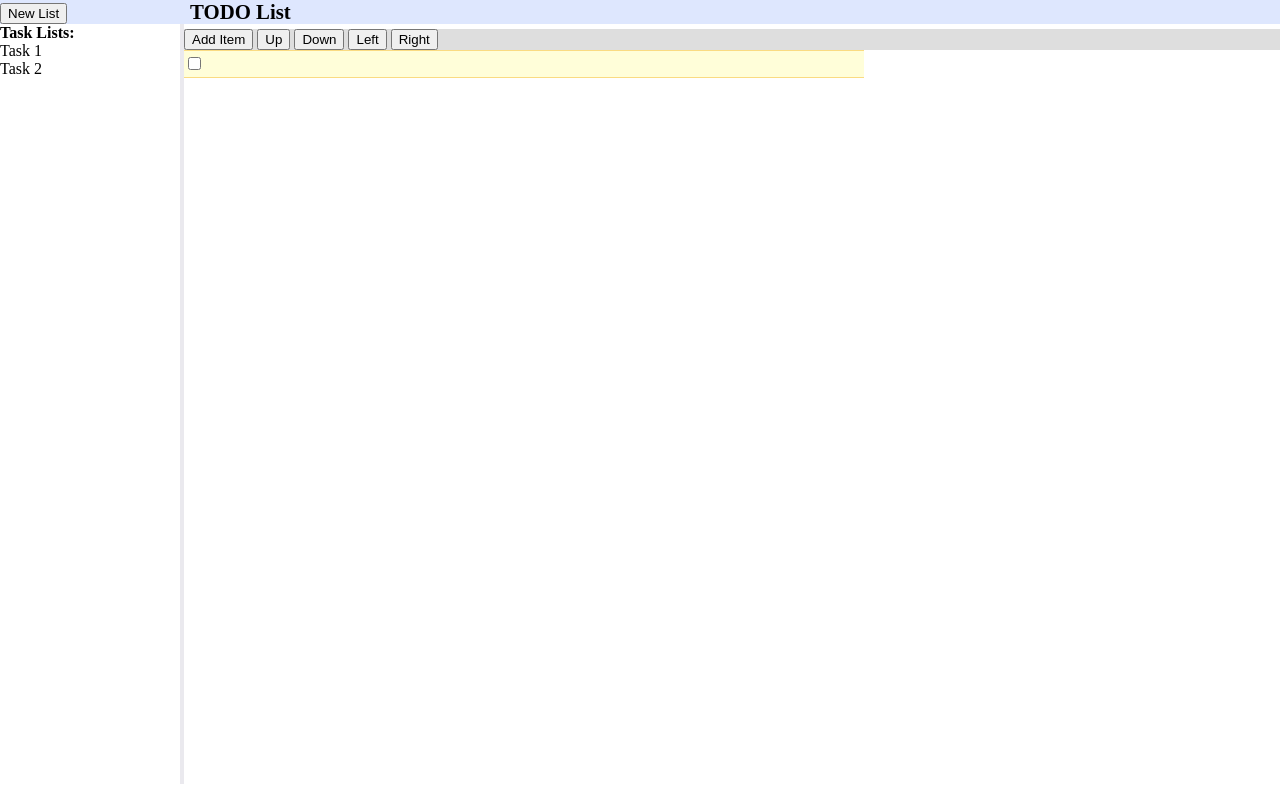
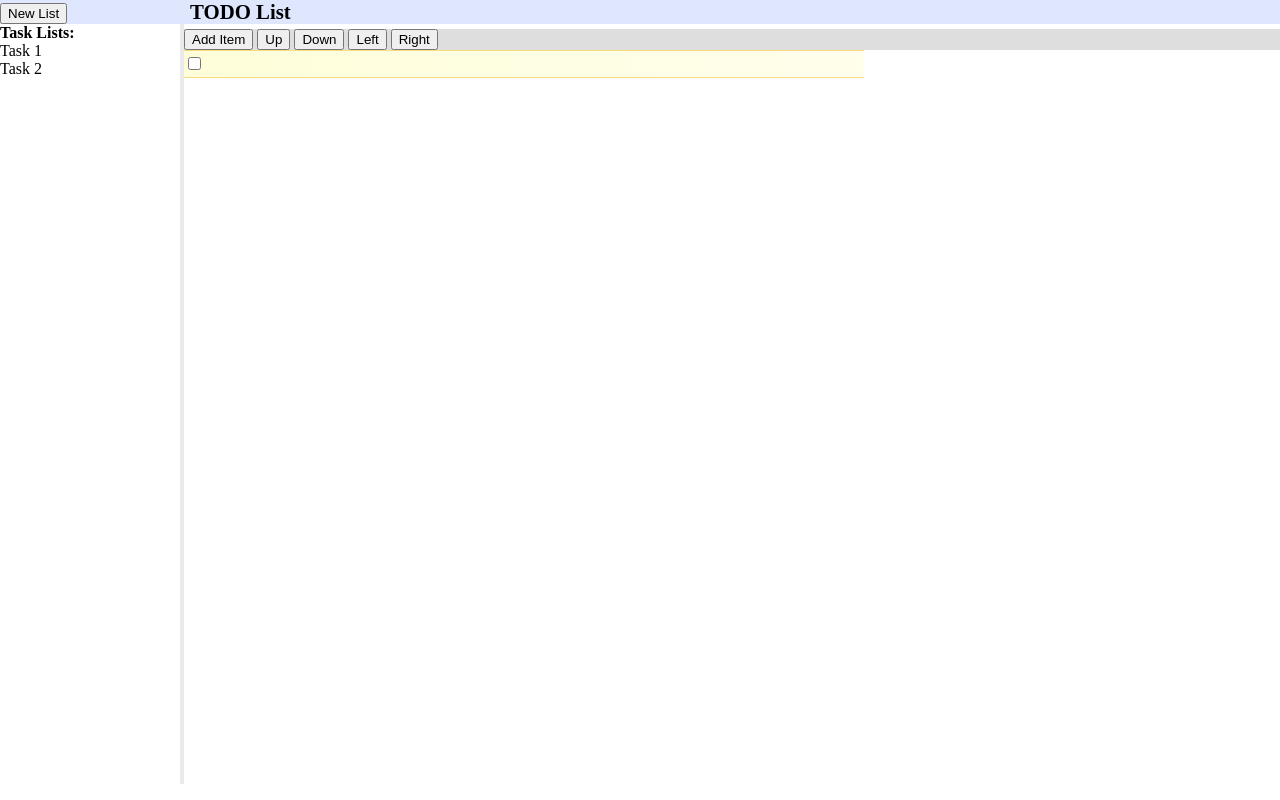
Before and after one commit to xuzhao9/gtasks-canvas, a plain HTML site: page index.html in a window 1280 px wide. Drawn offline with Linux system fonts and the light colour scheme.

Commit message:
Added new background for the row.

```diff
--- a/css/styles.css
+++ b/css/styles.css
@@ -72,7 +72,7 @@ html, body {
 .rowwrapper {
     width: 62%;
     height: 1.6em;
-    background-color: #fffed9;
+    background-image: linear-gradient(to right, rgba(255,254,217,1), rgba(255,254,217,0.5));
     border-top-style: solid;
     border-top-width: 1px;
     border-top-color: #fadb82;
```
